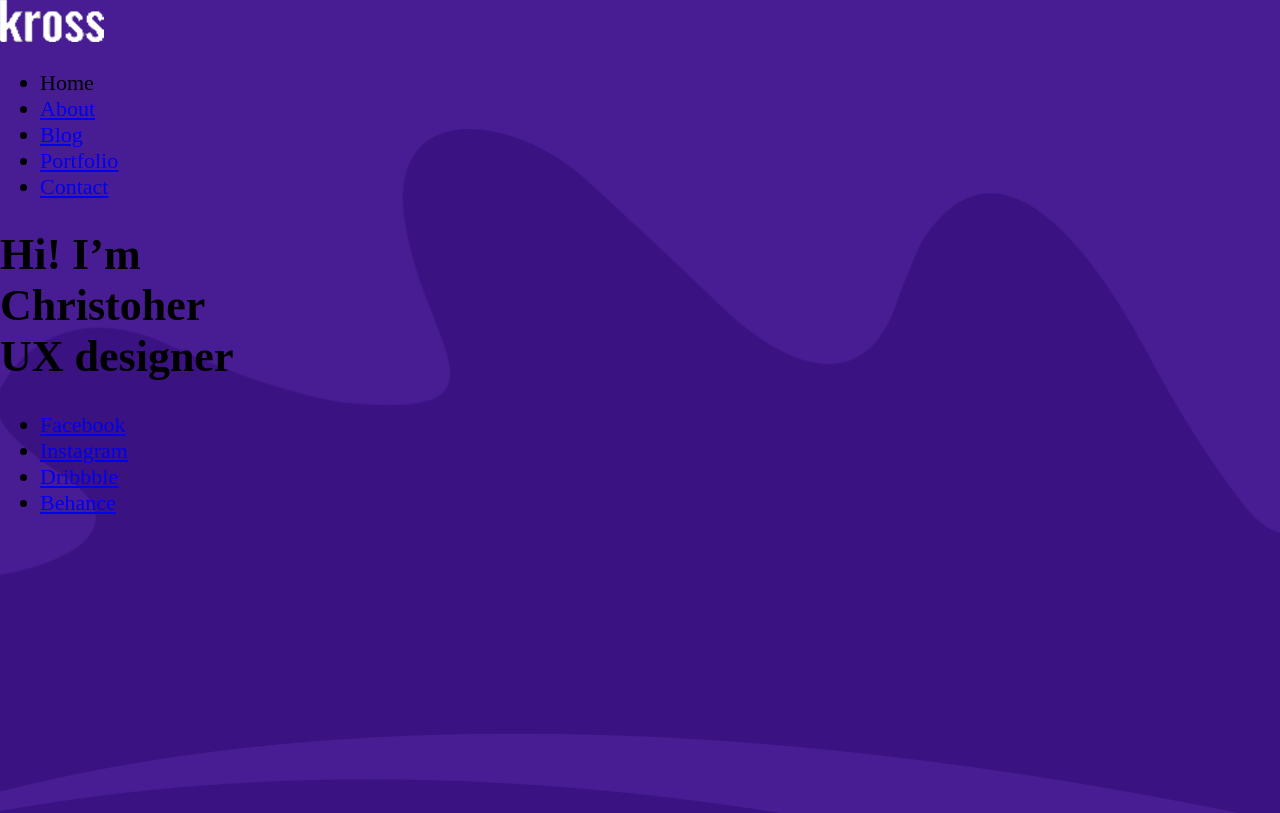
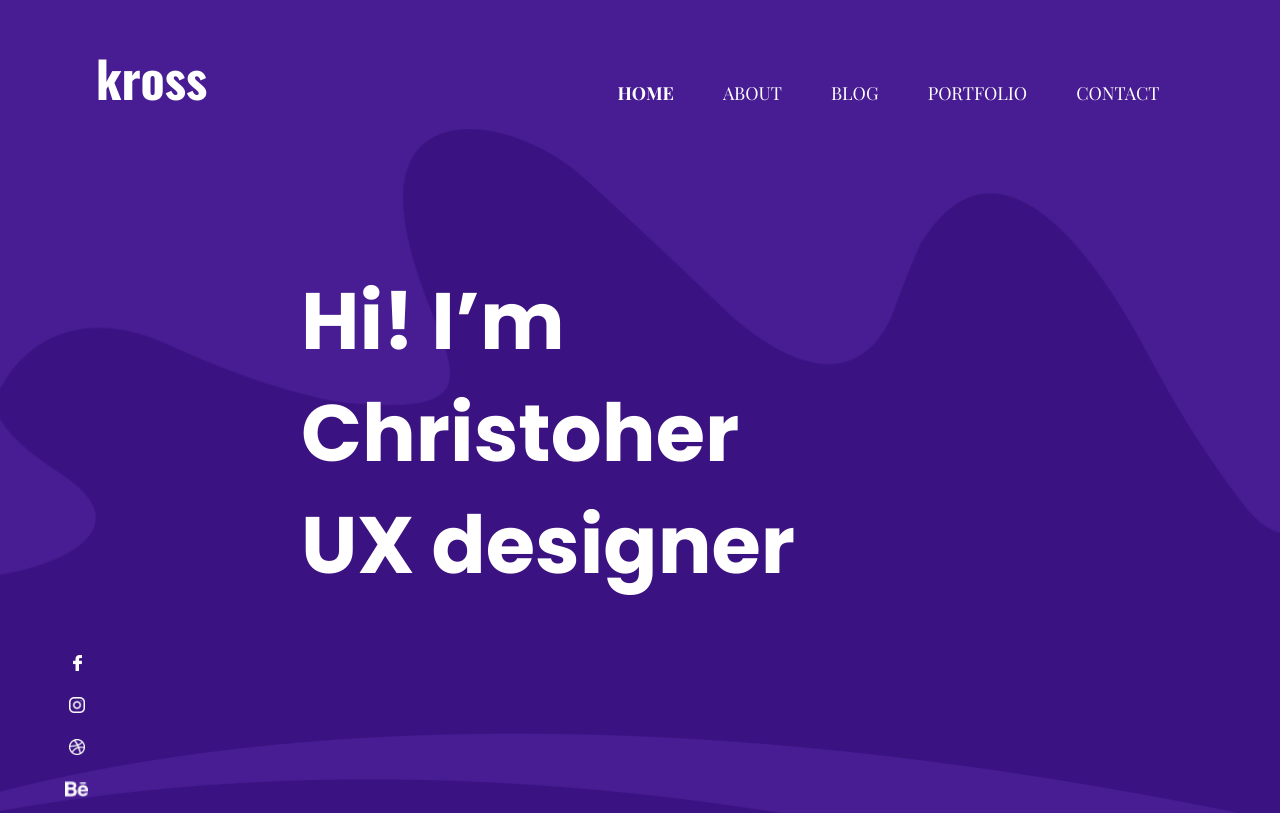
Before and after one commit to Yevheniia1/Kross, a website: page docs/index.html in a window 1280 px wide. Shown: the top 813 px of the page. Drawn offline with nearby package versions, Linux system fonts and the light colour scheme.

Commit message:
Добавлены стили для header (home). Без декоративных элементов

```diff
--- a/docs/index.html
+++ b/docs/index.html
@@ -5,7 +5,7 @@
 	<meta name="viewport" content="width=device-width,initial-scale=1.0">
 
 	<link rel="stylesheet" href="./style/style.css" type="text/css">
-	<link href="https://fonts.googleapis.com/css?family=Lora:400,400i|Playfair+Display:400,700|Poppins:700|Roboto:300,400&display=swap" rel="stylesheet">
+	<link href="https://fonts.googleapis.com/css?family=Lora:400,400i|Playfair+Display:400,700|Poppins:700|Oswald:700|Roboto:300,400&display=swap" rel="stylesheet">
 
 
 	<title>Kross</title>
@@ -18,7 +18,7 @@
 		<div class="decoration"></div>
 		<div class="container">
 			<nav class="navigation">
-				<img src="./imgs/logo.png" alt="Kross" class="logo logo--navigation">
+				<a href="index.html" class="logo">kross</a>
 				<ul class="navigation__list">
 					<li><a disabled data-title="Home">Home</a></li>
 					<li><a href="about.html" data-title="About">About</a></li>
--- a/docs/scss/base.scss
+++ b/docs/scss/base.scss
@@ -3,6 +3,23 @@ body {
 	margin: 0;
 }
 
+.visually-hidden:not(:focus):not(:active) {
+	width: 1px;
+	height: 1px;
+	margin: 1px;
+	padding: 0;
+	border: 0;
+
+	position: absolute;
+	white-space: nowrap;
+	clip: rect(0 0 0 0);
+	overflow: hidden;
+}
+
 .section-title {
 	@include font($black, $font-size--xl, $font-title, bold);
 }
+
+.container {
+	margin: 0 auto;
+}
--- a/docs/scss/helpers/_mixins.scss
+++ b/docs/scss/helpers/_mixins.scss
@@ -38,9 +38,7 @@
 
 @mixin horizontal-list {
     @include reset-list;
-    li {
-        display: flex;
-    }
+    display: flex;
 }
 
 //Size
--- a/docs/scss/helpers/_variables.scss
+++ b/docs/scss/helpers/_variables.scss
@@ -8,6 +8,7 @@ $font-size--xs: 15px;
 $font-title: "Poppins", sans-serif;
 $font-primary: "Playfair Display", serif;
 $font-description: "Roboto", sans-serif;
+$font-logo: "Oswald", sans-serif;
 
 //Colors
 $white: #ffffff;
--- a/docs/scss/home.scss
+++ b/docs/scss/home.scss
@@ -1,8 +1,91 @@
+
+
 .header--home {
-    min-height: em(865px);
     overflow: hidden;
 
     background-image: url(../imgs/home/bg-header.png);
     @include bg-image(cover);
 
+    .container {
+        width: 91.25%;
+        max-width: 1460px;
+        min-height: 865px;
+
+        position: relative;
+    }
+
+    .navigation {
+        padding: em(40px) em(40px) 0;
+
+        @extend %flex-sb;
+    }
+
+    .logo {
+        @include reset-link;
+        @include font($white, em(50px), $font-logo, 700);
+    }
+
+    .navigation__list {
+        @include horizontal-list;
+        align-items: flex-end;
+
+        li a {
+            padding-left: em(30px);
+            padding-right: em(30px);
+            height: 100%;
+
+            @include reset-link;
+            display: block;
+
+            @include font--primary($white, em($font-size--s));
+            text-transform: uppercase;
+            line-height: 2.3;
+
+            &[disabled] {
+                font-weight: 700;
+            }
+        }
+    }
+
+    .title {
+        $font-size: $font-size--xl;
+
+        margin: 0 0 0 em(245px, $font-size);
+
+        position: absolute;
+        top: 50%;
+        transform: translateY(-50%);
+
+        @include font($white, em($font-size), $font-title);
+        line-height: 1.4;
+    }
+
+    .social-list {
+        @include reset-list;
+        position: absolute;
+        bottom: em(55px);
+        left: 0;
+
+        li {
+            position: relative;
+            @include size(42px, 42px)
+        }
+
+        li a:before {
+            content: "";
+            @extend %position-absolute-center;
+            @include size(100%, 100%);
+        }
+
+        //Иконки для соцсетей
+        $img: "imgs/icons/social";
+        $list: (Facebook, Instagram, Dribbble, Behance);
+
+        @each $title in $list {
+            li a[title = "#{$title}"]:before {
+                background-image: url("../#{$img}/#{$title}.png");
+                @include bg-image(auto 16px)
+            }
+        }
+    }
 }
```
Also changed, not shown: docs/style/style.css.
